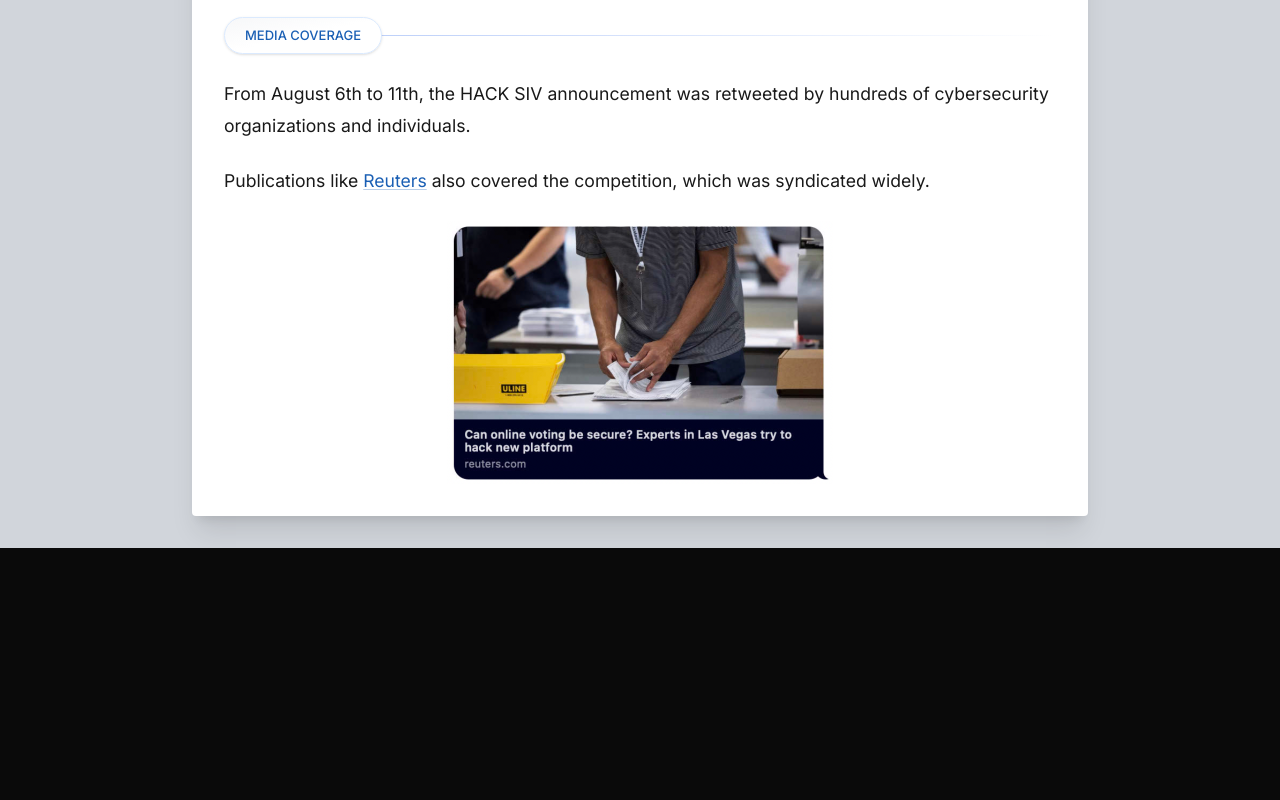
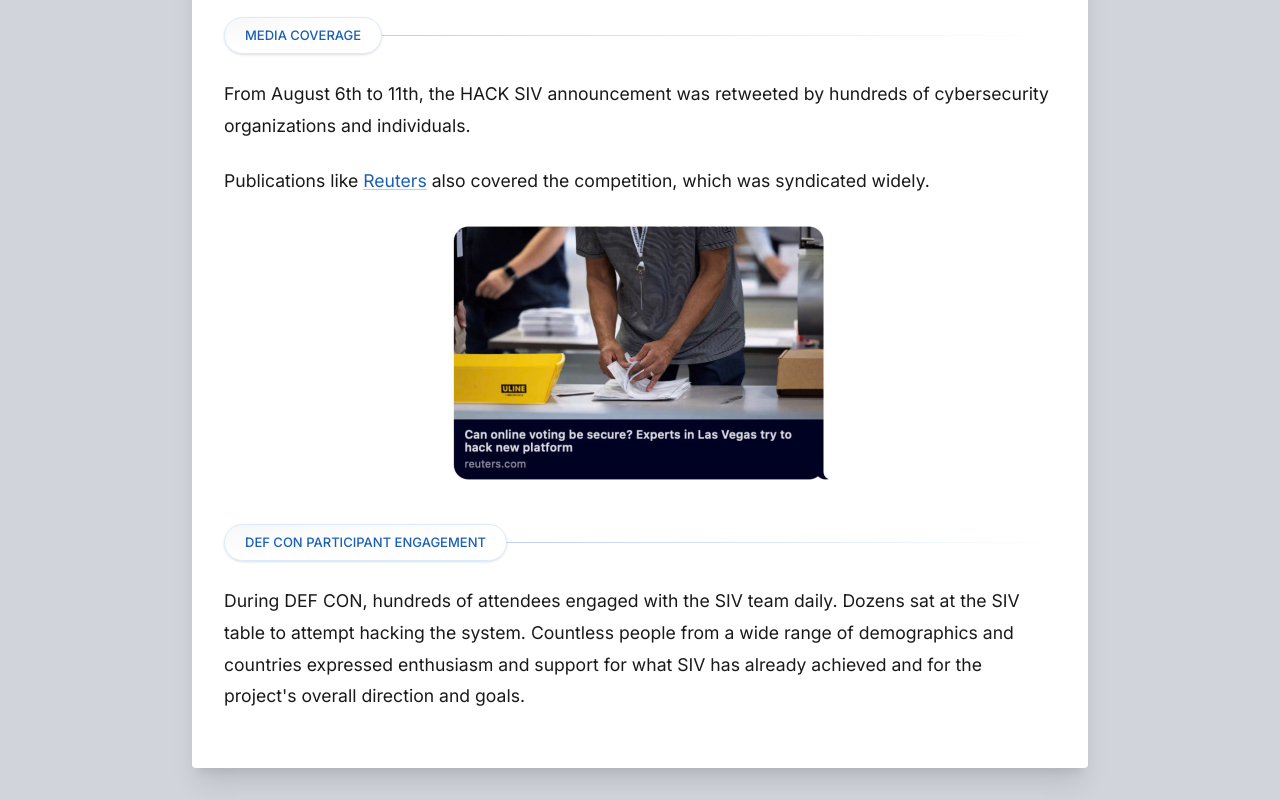
Before and after one commit to siv-org/hack.siv.org, a Next.js app: page /reports/2024defcon in a window 1280 px wide. Shown: the part 5923-6723 px from the top of the page. Before the commit the page ends 6471 px from the top, so only its background shows below. Built offline with nearby package versions, Linux system fonts and the light colour scheme.

Commit message:
report: Begin importing Participant Engagement section

```diff
--- a/app/reports/2024defcon/content.mdx
+++ b/app/reports/2024defcon/content.mdx
@@ -164,3 +164,7 @@ From August 6th to 11th, the HACK SIV announcement was retweeted by hundreds of
 Publications like [Reuters](https://www.reuters.com/technology/can-online-voting-be-secure-experts-las-vegas-try-hack-new-platform-2024-08-09/) also covered the competition, which was syndicated widely.
 
 <ReutersImage href="https://www.reuters.com/technology/can-online-voting-be-secure-experts-las-vegas-try-hack-new-platform-2024-08-09/" />
+
+<TimelineHeader text="DEF CON Participant Engagement" />
+
+During DEF CON, hundreds of attendees engaged with the SIV team daily. Dozens sat at the SIV table to attempt hacking the system. Countless people from a wide range of demographics and countries expressed enthusiasm and support for what SIV has already achieved and for the project's overall direction and goals.
```
Also changed, not shown: 1 other file (tests, documents, lock files or other folders).
